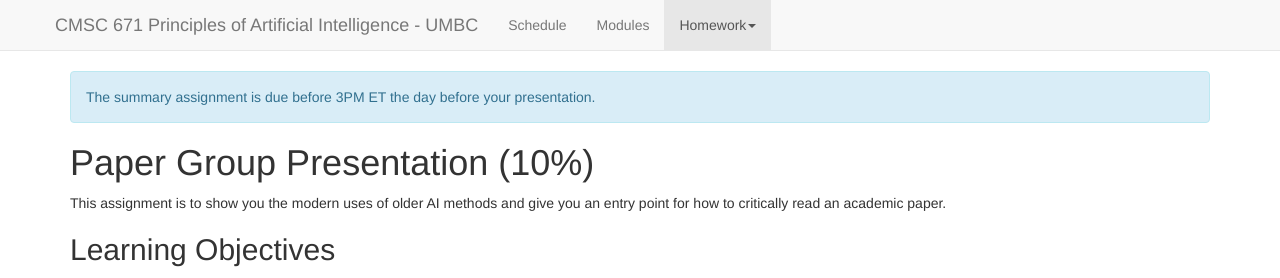
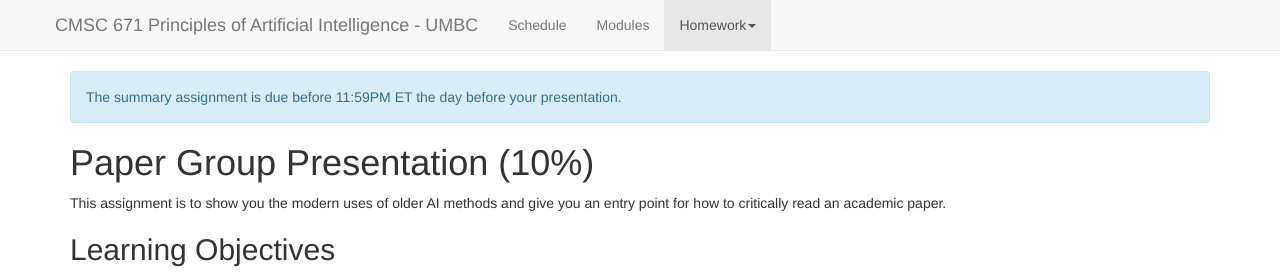
Before and after one commit to lara-martin/Principles-of-AI, a Jekyll site: the page built from homeworks/presentations.md, in a window 1280 px wide. Shown: the top 278 px of the page. Built offline with Jekyll 4.4.1, drawn with Linux system fonts in a browser that asks for light colours; nearby versions of some CDN libraries; a script that is not in the unit is left out.

Commit message:
change paper due time

```diff
--- a/homeworks/presentations.md
+++ b/homeworks/presentations.md
@@ -8,7 +8,7 @@ submission_link: https://blackboard.umbc.edu/ultra/courses/_76209_1/outline/asse
 ---
 
 <div class="alert alert-info">
-The summary assignment is due before 3PM ET the day before your presentation.
+The summary assignment is due before 11:59PM ET the day before your presentation.
 </div>
 
 {% if page.materials %}
```
